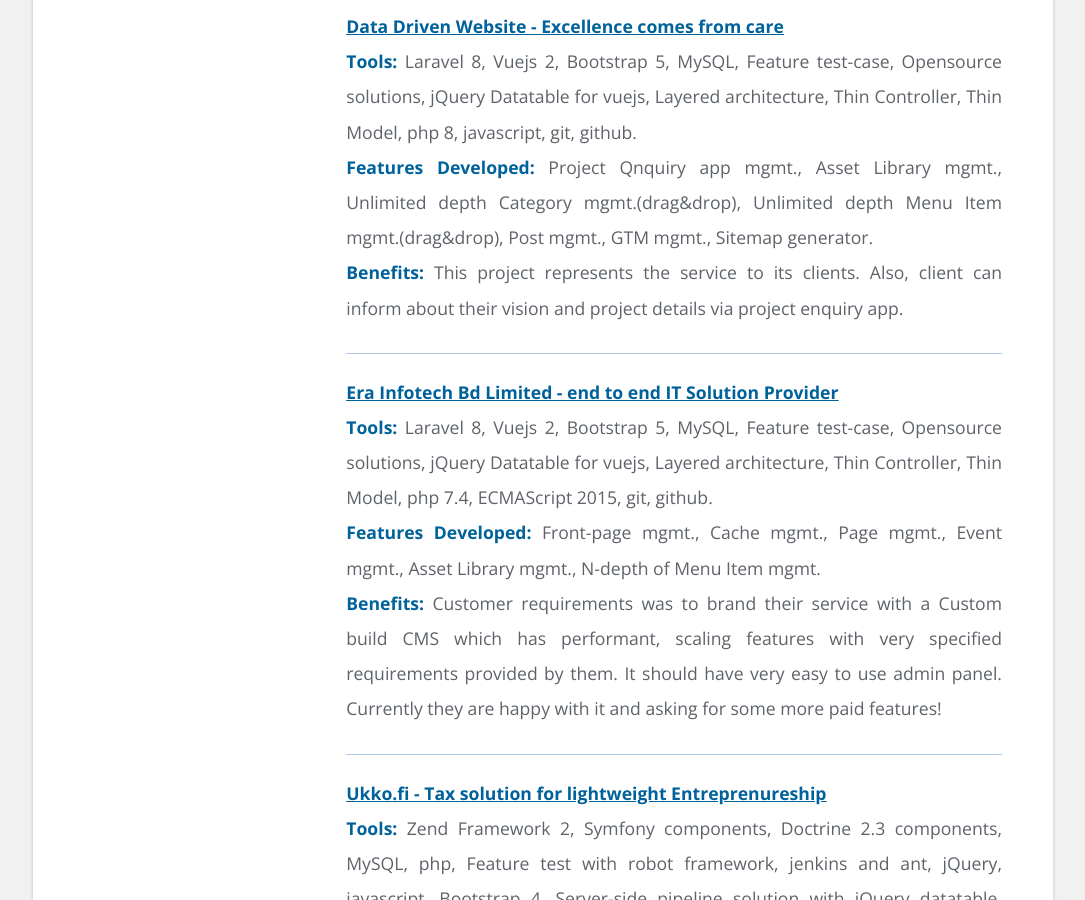
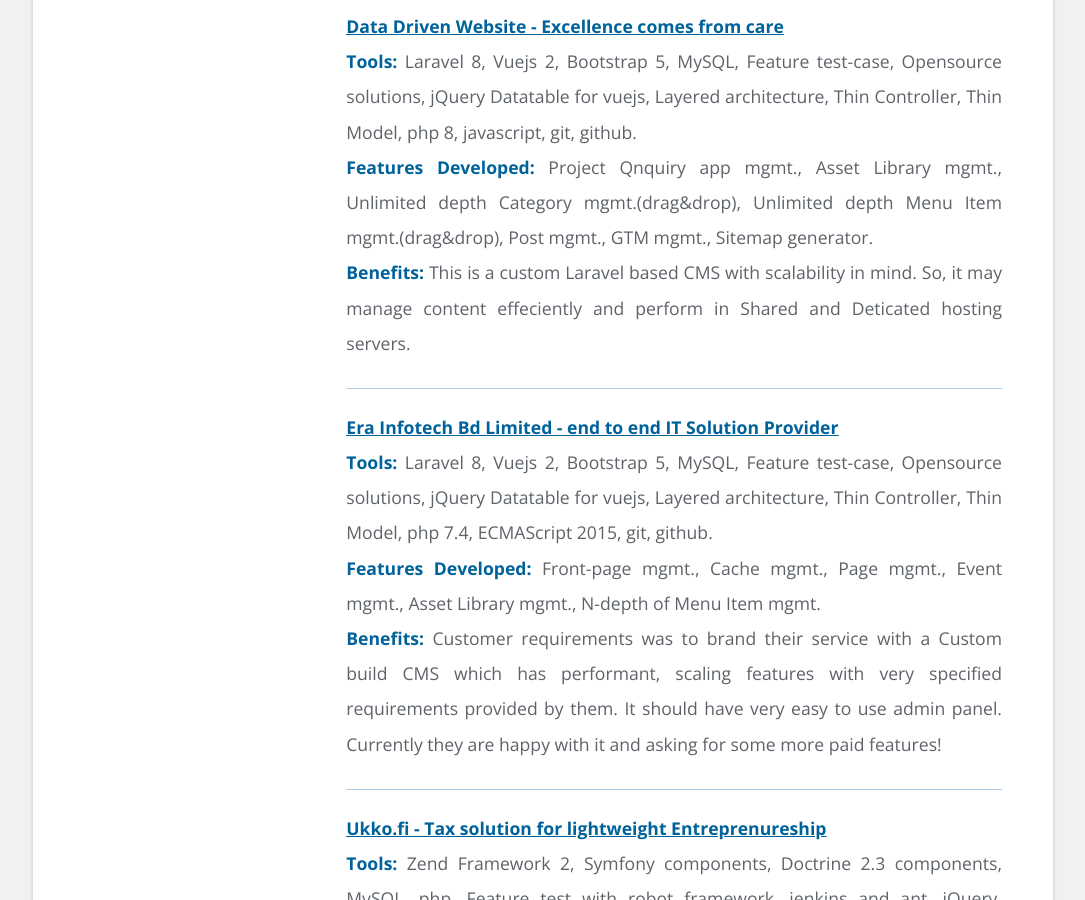
Before and after one commit to codeperl/resume, a Jekyll site: the page built from index.html, in a window 1280 px wide and 900 px high, scrolled down 2718 px. Shown: the whole window, without its empty margins (97-1182 px from the left). Built offline with Jekyll 4.4.1, drawn with Linux system fonts in a browser that asks for light colours.

Commit message:
Fixing grammar.

```diff
--- a/_data/data.yml
+++ b/_data/data.yml
@@ -132,8 +132,8 @@ projects:
       Project Qnquiry app mgmt., Asset Library mgmt., Unlimited depth Category mgmt.(drag&drop),
       Unlimited depth Menu Item mgmt.(drag&drop), Post mgmt., GTM mgmt., Sitemap generator.
     benefits: |
-      This project represents the service to its clients. Also, client can inform about their vision and project details
-      via project enquiry app.
+      This is a custom Laravel based CMS with scalability in mind. So, it may manage content effeciently and perform
+      in Shared and Deticated hosting servers.
 
   - title: Era Infotech Bd Limited - end to end IT Solution Provider
     link: https://www.erainfotechbd.com
```
